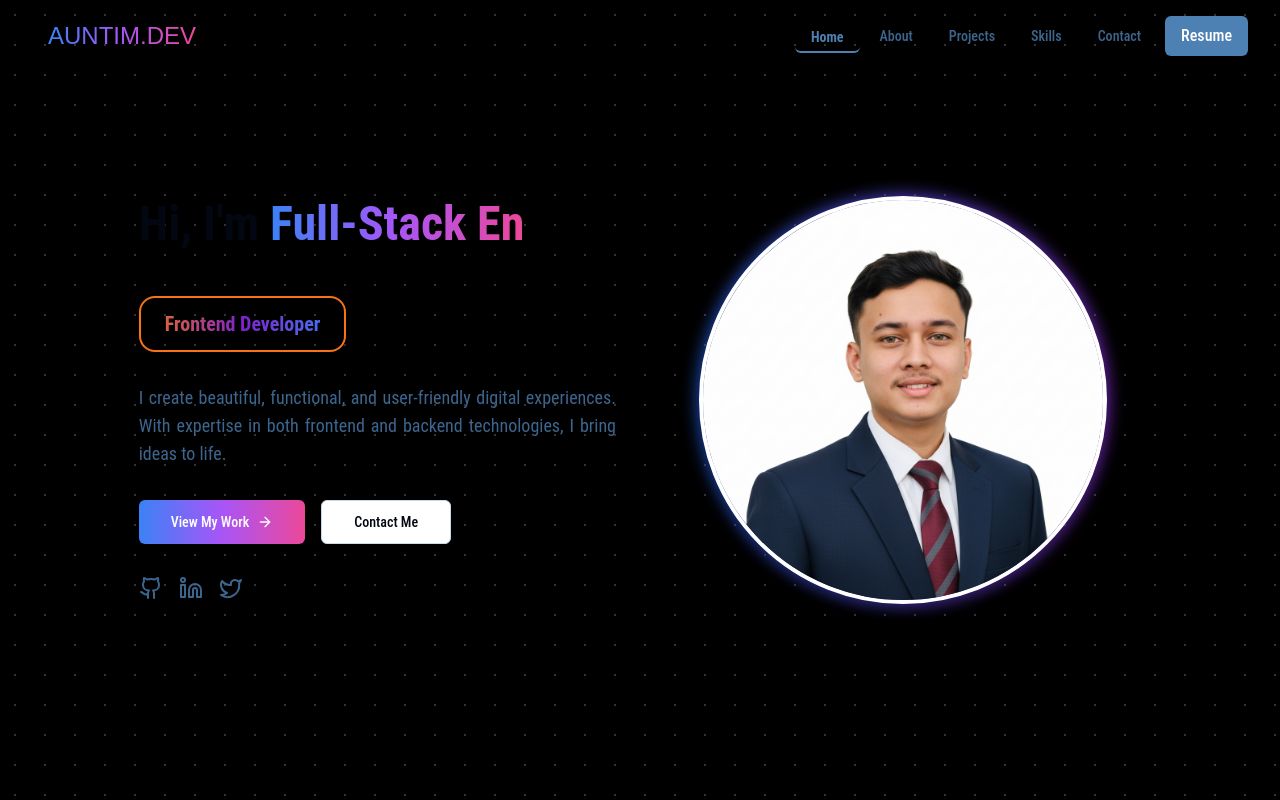
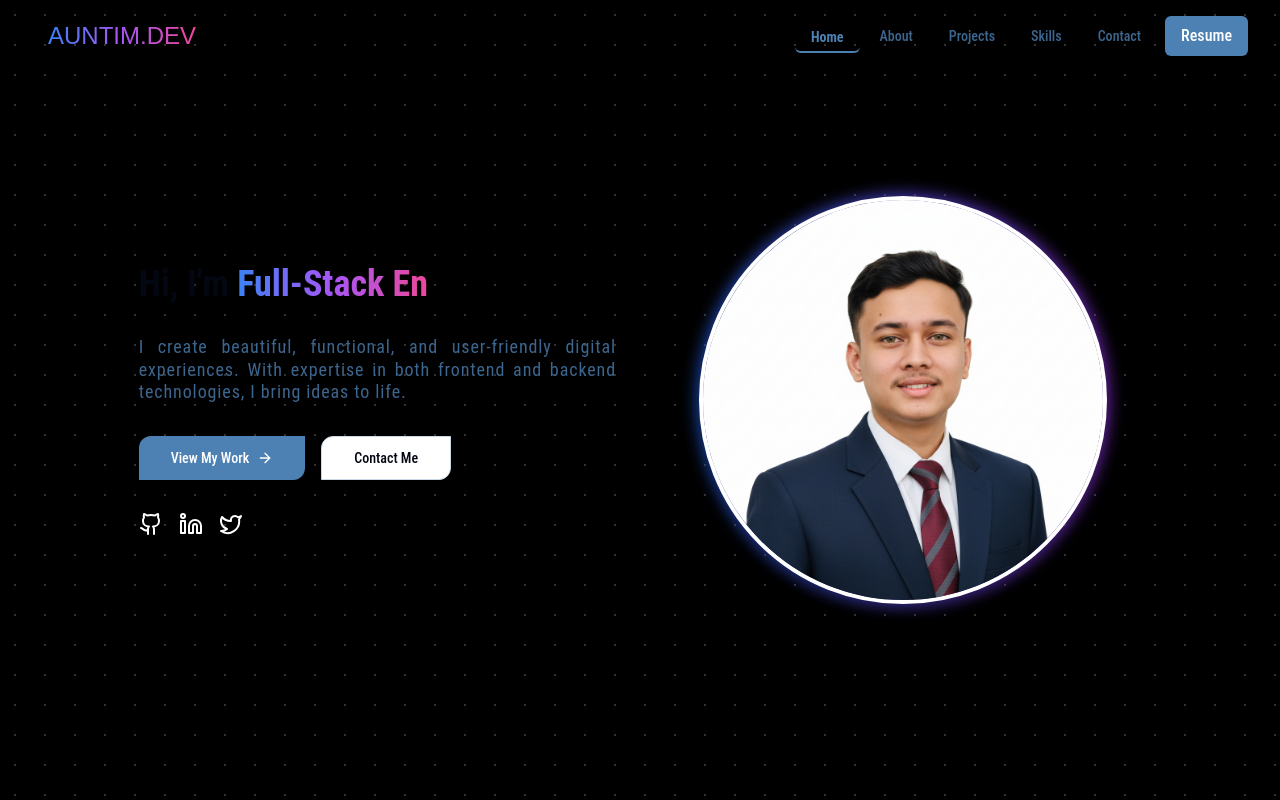
Before and after one commit to Auntim/new-portfolio, a React (Vite) app: page / in a window 1280 px wide. Shown: the top 800 px of the page. Built offline with nearby package versions, Linux system fonts and the light colour scheme.

Commit message:
some changes in ui

```diff
--- a/package.json
+++ b/package.json
@@ -20,6 +20,7 @@
     "@radix-ui/react-slot": "^1.0.2",
     "@radix-ui/react-tabs": "^1.0.4",
     "@radix-ui/react-toast": "^1.1.5",
+    "axios": "^1.13.2",
     "class-variance-authority": "^0.7.0",
     "clsx": "^2.0.0",
     "emailjs-com": "^3.2.0",
--- a/src/components/About.jsx
+++ b/src/components/About.jsx
@@ -33,7 +33,7 @@ const About = () => {
         >
 
           <motion.h2 variants={fadeInUp} className="text-3xl md:text-4xl font-bold mb-4">
-            My <span className="gradient-text">Journey</span>
+            About <span className="gradient-text">Me</span>
           </motion.h2>
           <motion.p variants={fadeInUp} className="max-w-2xl mx-auto text-muted-foreground">
             A passionate developer with a keen eye for design and a commitment to creating exceptional user experiences.
--- a/src/components/Header.jsx
+++ b/src/components/Header.jsx
@@ -113,7 +113,7 @@ const Header = ({ scrollY }) => {
             transition={{ duration: 0.3 }}
             className="md:hidden bg-background border-t"
           >
-            <nav className="container-custom py-4 flex flex-col space-y-2">
+            <nav className=" py-4 flex flex-col space-y-2">
               {navItems.map((item) => (
                 <a
                   key={item.name}
@@ -133,11 +133,6 @@ const Header = ({ scrollY }) => {
                   {item.name}
                 </a>
               ))}
-              <a href="/Simple-Resume.pdf" download>
-                <Button className="gradient-bg">
-                  <Download className="mr-2 h-4 w-4" /> Resume
-                </Button>
-              </a>
             </nav>
           </motion.div>
         )}
--- a/src/components/Hero.jsx
+++ b/src/components/Hero.jsx
@@ -32,7 +32,7 @@ const Hero = () => {
               initial={{ opacity: 0 }}
               animate={{ opacity: 1 }}
               transition={{ duration: 0.5, delay: 0.3 }}
-              className="text-3xl md:text-5xl lg:text-5xl font-bold mb-6"
+              className="text-3xl md:text-5xl lg:text-4xl font-bold mb-6"
             >
               Hi, I'm{" "}
               <span className="gradient-text">
@@ -40,18 +40,17 @@ const Hero = () => {
                   texts={[
                     "Auntim Hossen Saikat",
                     "Full-Stack Enthusiast",
+                    'Web Developer'
                   ]}
                 />
               </span>
             </motion.h1>
-            <div className='pt-2 md:pt-6'>
-              <button className='roboto border-2 border-orange-500 px-6 py-3 rounded-2xl shadow-lg text-xl font-semibold gradient-text2'>Frontend Developer</button>
-            </div>
+
             <motion.p
               initial={{ opacity: 0 }}
               animate={{ opacity: 1 }}
               transition={{ duration: 0.5, delay: 0.4 }}
-              className="text-lg text-muted-foreground mb-8 max-w-lg mt-8 text-justify"
+              className="text-lg text-muted-foreground mb-8 max-w-lg mt-8 text-justify leading-tight tracking-wider"
             >
               I create beautiful, functional, and user-friendly digital experiences. With expertise in both frontend and backend technologies, I bring ideas to life.
             </motion.p>
@@ -64,7 +63,7 @@ const Hero = () => {
             >
               <Button
                 size="lg"
-                className="gradient-bg"
+                className=" rounded-tl-xl rounded-br-xl rounded-tr-none rounded-bl-none"
                 onClick={() => document.querySelector('#projects').scrollIntoView({ behavior: 'smooth' })}
               >
                 View My Work <ArrowRight className="ml-2 h-4 w-4" />
@@ -74,6 +73,7 @@ const Hero = () => {
                 variant="outline"
                 size="lg"
                 onClick={() => document.querySelector('#contact').scrollIntoView({ behavior: 'smooth' })}
+                className=" rounded-tl-xl rounded-br-xl rounded-tr-none rounded-bl-none"
               >
                 Contact Me
               </Button>
@@ -85,13 +85,13 @@ const Hero = () => {
               transition={{ duration: 0.5, delay: 0.6 }}
               className="flex items-center gap-4 mt-8"
             >
-              <a href="https://github.com/Auntim" className="text-muted-foreground hover:text-foreground transition-colors">
+              <a href="https://github.com/Auntim" className="text-white hover:text-foreground transition-colors">
                 <Github className="h-6 w-6" />
               </a>
-              <a href="https://www.linkedin.com/in/auntim-hossen-saikat/" className="text-muted-foreground hover:text-foreground transition-colors">
+              <a href="https://www.linkedin.com/in/auntim-hossen-saikat/" className="text-white hover:text-foreground transition-colors">
                 <Linkedin className="h-6 w-6" />
               </a>
-              <a href="#" className="text-muted-foreground hover:text-foreground transition-colors">
+              <a href="#" className="text-white hover:text-foreground transition-colors">
                 <Twitter className="h-6 w-6" />
               </a>
             </motion.div>
@@ -112,8 +112,11 @@ const Hero = () => {
               {/* <ThreeDCarousel /> */}
             </div>
           </motion.div>
+
         </div>
+
       </div>
+
     </section>
   );
 };
```
Also changed, not shown: 1 other file (tests, documents, lock files or other folders).
